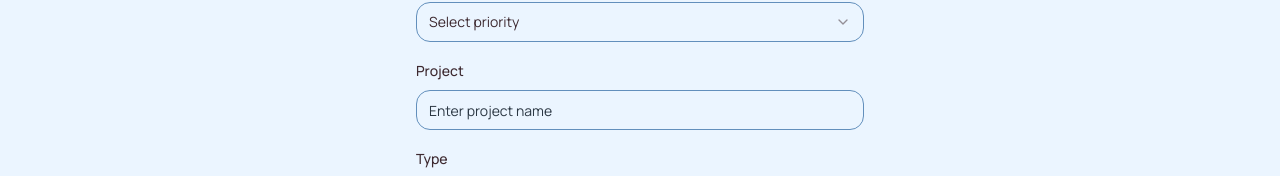
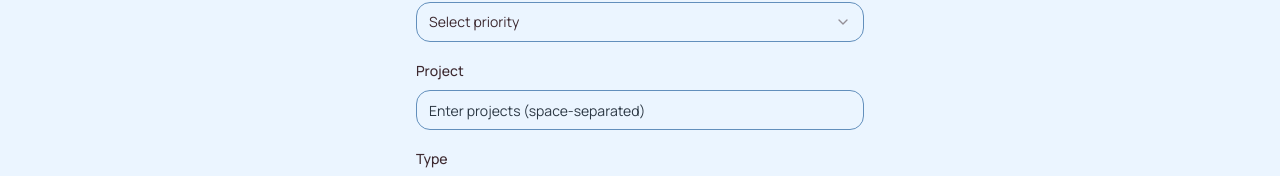
Before and after one commit to Maxwell999b/Tickr-it, a Next.js app: page /Pages/new-task in a window 1280 px wide. Shown: the part 458-634 px from the top of the page. Built offline with nearby package versions, Linux system fonts and the light colour scheme.

Commit message:
update page.tsx

```diff
--- a/src/app/Pages/new-task/page.tsx
+++ b/src/app/Pages/new-task/page.tsx
@@ -79,7 +79,7 @@ export default function Create_NewTaskPageForm() {
                 <div className="flex flex-wrap gap-2 mb-2">
                   <Input
                     id="project"
-                    placeholder="Enter project name"
+                    placeholder="Enter projects (space-separated)"
                     value={inputValue}
                     onChange={(e) => setInputValue(e.target.value)}
                     onKeyDown={handleKeyDown}
```
